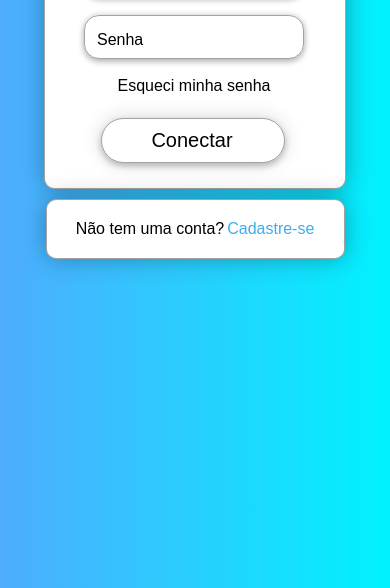
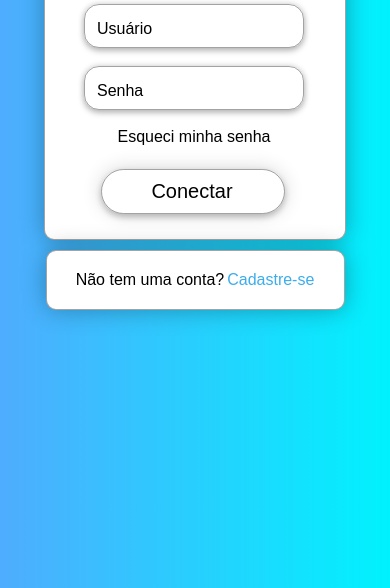
Before and after one commit to rodrigodomenico/login-crm-2.0, a plain HTML site: page index.html in a window 390 px wide. Shown: the part 256-844 px from the top of the page. Drawn offline with Linux system fonts and the light colour scheme.

Commit message:
Update estilo.css

```diff
--- a/estilo.css
+++ b/estilo.css
@@ -310,6 +310,10 @@ ol{
     top: 50%;
     margin: 0;
   }
+       .conteudo{
+      margin-top: 24%;
+ }
+
 }
 
 
```
